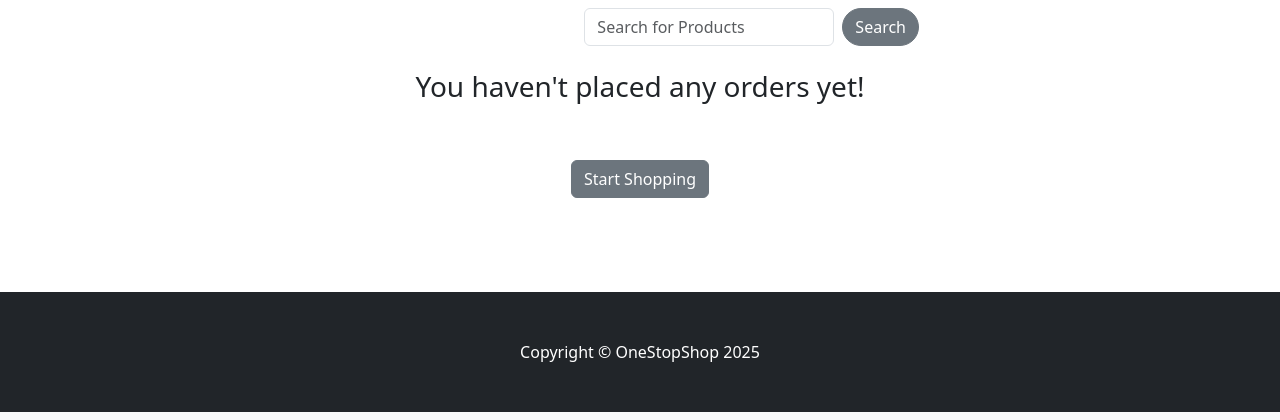
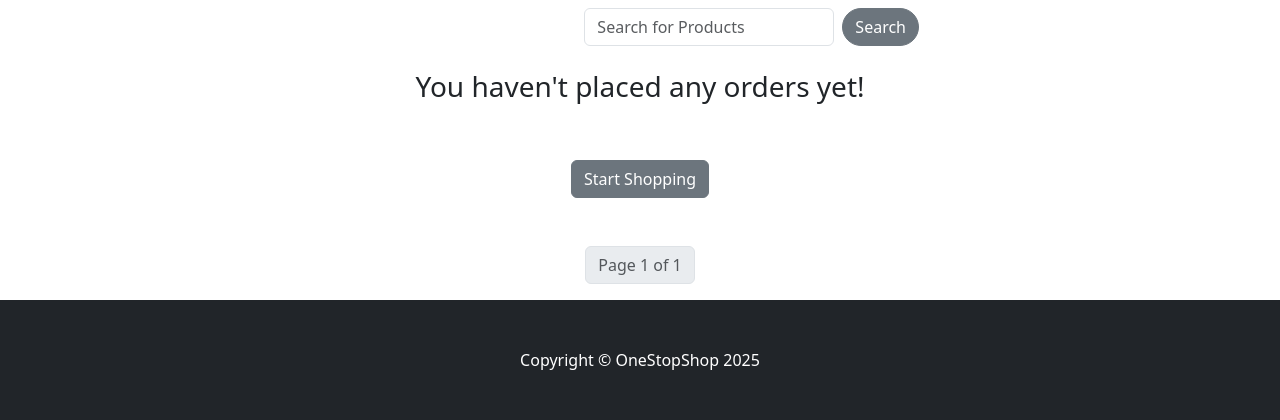
Before and after one commit to dragAnsh/OneStopShop, a Django app: page /payment/user_orders/all/ in a window 1280 px wide. Shown: the part 388-808 px from the top of the page. Run offline with Django 5.2, Linux system fonts and the light colour scheme; the visitor is signed in with stand-in values (Sample User, id 1); data that the repository does not hold is empty; parts of the project's set-up code (start-up, migrations or seed data) failed here and were passed over.

Commit message:
Updat pagination: Add for User orders , Admin Pagination changed to 10

```diff
--- a/payment/templates/payment/user_orders_list.html
+++ b/payment/templates/payment/user_orders_list.html
@@ -132,6 +132,33 @@
         </div>
     </div>
 
+    <!-- Pagination Links -->
+    <nav aria-label="Order pagination">
+        <ul class="pagination justify-content-center">
+            {% if user_orders.has_previous %}
+                <li class="page-item">
+                    <a class="page-link" href="?page=1">First</a>
+                </li>
+                <li class="page-item">
+                    <a class="page-link" href="?page={{ orders.previous_page_number }}">Previous</a>
+                </li>
+            {% endif %}
+
+            <li class="page-item disabled">
+                <span class="page-link">Page {{ user_orders.number }} of {{ user_orders.paginator.num_pages }}</span>
+            </li>
+
+            {% if user_orders.has_next %}
+                <li class="page-item">
+                    <a class="page-link" href="?page={{ user_orders.next_page_number }}">Next</a>
+                </li>
+                <li class="page-item">
+                    <a class="page-link" href="?page={{ user_orders.paginator.num_pages }}">Last</a>
+                </li>
+            {% endif %}
+        </ul>
+    </nav>
+
     <!-- Show complete name of product on hover -->
     <script>
         document.addEventListener("DOMContentLoaded", function() {
--- a/payment/views.py
+++ b/payment/views.py
@@ -80,7 +80,13 @@ def user_orders_list(request, filter):
         user_orders = user_orders.order_by("-date_ordered")
 
         has_orders = True if user_orders.exists() else False
-        return render(request, 'payment/user_orders_list.html', {'user_orders': user_orders, 'filter': filter, 'has_orders': has_orders})
+
+        # Pagination: Show 5 orders per page
+        paginator = Paginator(user_orders, 5)
+        page_number = request.GET.get("page")
+        page_orders = paginator.get_page(page_number)
+
+        return render(request, 'payment/user_orders_list.html', {'user_orders': page_orders, 'filter': filter, 'has_orders': has_orders})
     else:
         messages.error(request, "ACCESS DENIED!")
         return redirect('home')
@@ -156,8 +162,8 @@ def shipped_dashboard(request):
         # only admin can access this page
         orders = Order.objects.filter(shipped=True).order_by("-date_ordered")
 
-        # Pagination: Show 5 orders per page
-        paginator = Paginator(orders, 5) # Django does not immediately split the queryset. Instead, it: 1. Stores the queryset (orders) internally. 2. Stores the number of objects per page (5). 3. Waits until you request a specific page to slice the queryset dynamically.
+        # Pagination: Show 10 orders per page
+        paginator = Paginator(orders, 10) # Django does not immediately split the queryset. Instead, it: 1. Stores the queryset (orders) internally. 2. Stores the number of objects per page (5). 3. Waits until you request a specific page to slice the queryset dynamically.
         page_number = request.GET.get("page")
         page_orders = paginator.get_page(page_number) # The method converts the page number to an integer. It calculates the start and end indices based on the page size. start = (2 - 1) * 10  # 10 end = start + 10  # 20. It slices the queryset dynamically like this: page_queryset = orders[10:20]  # Equivalent of LIMIT and OFFSET in SQL. It creates a Page object that holds this sliced queryset.
 
@@ -171,8 +177,8 @@ def not_yet_shipped_dashboard(request):
     if request.user.is_authenticated and request.user.is_superuser:
         orders = Order.objects.filter(shipped=False).order_by("-date_ordered")
 
-        # Pagination: Show 5 orders per page
-        paginator = Paginator(orders, 5)
+        # Pagination: Show 10 orders per page
+        paginator = Paginator(orders, 10)
         page_number = request.GET.get("page")  # Get the page number from URL
         page_orders = paginator.get_page(page_number)
 
```
